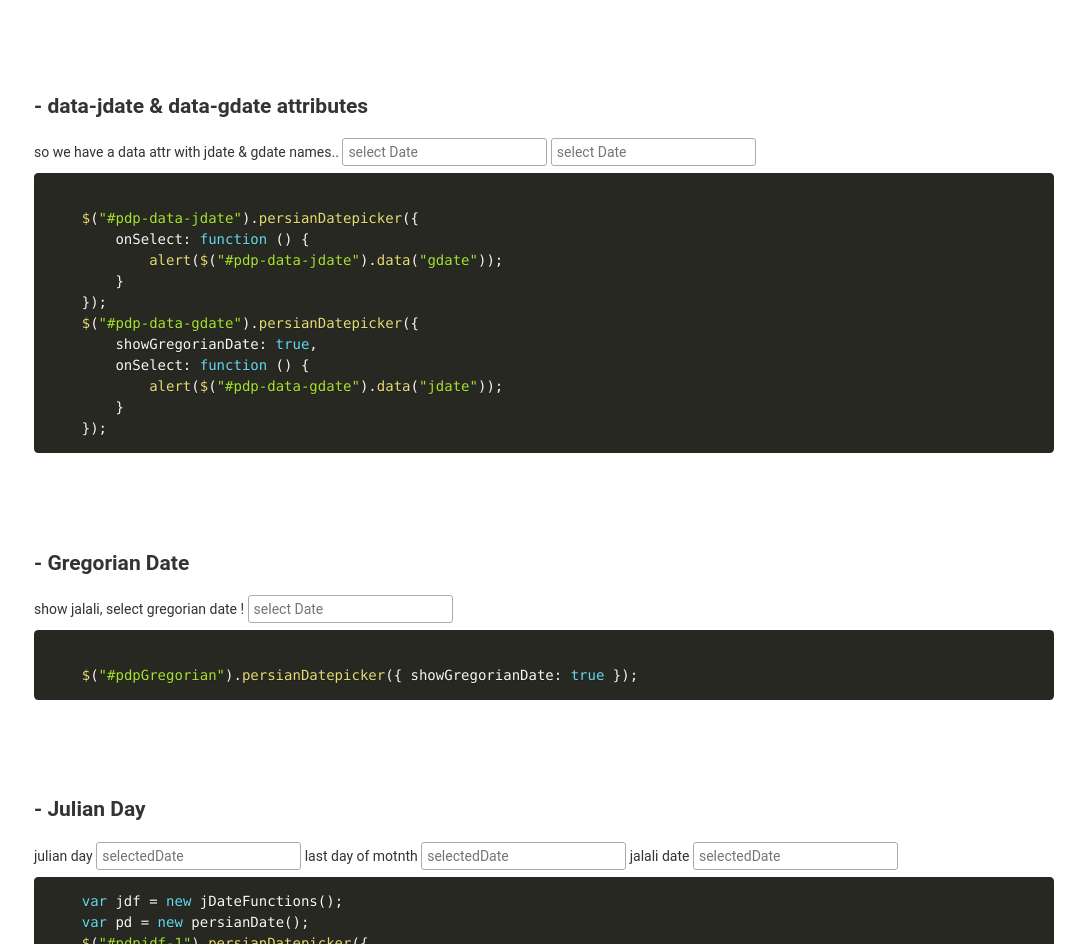
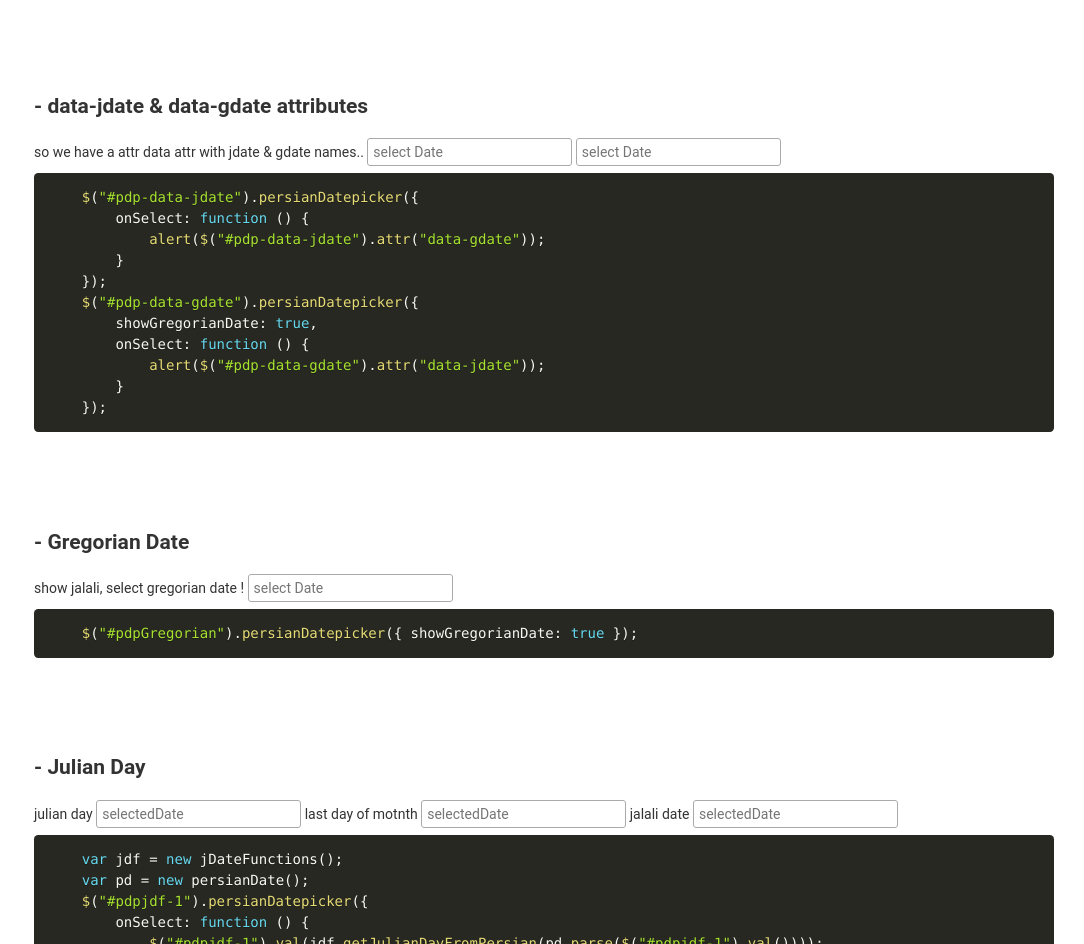
Before and after one commit to behzadi/persianDatepicker, a plain HTML site: page index.html in a window 1280 px wide. Shown: the part 3803-4747 px from the top of the page, without its empty margins (196-1280 px from the left). Drawn offline with Linux system fonts and the light colour scheme.

Commit message:
reform document

```diff
--- a/index.html
+++ b/index.html
@@ -307,20 +307,20 @@
 
         <section id="dataAttr">
             <h2> - data-jdate & data-gdate attributes</h2>
-            <label>so we have a data attr with jdate & gdate names..</label>
+            <label>so we have a attr data attr with jdate & gdate names..</label>
             <input type="text" id="pdp-data-jdate" placeholder="select Date" />
             <input type="text" id="pdp-data-gdate" placeholder="select Date" />
 
             <pre class="language-javascript"><code class="language-javascript">
     $("#pdp-data-jdate").persianDatepicker({
         onSelect: function () {
-            alert($("#pdp-data-jdate").data("gdate"));
+            alert($("#pdp-data-jdate").attr("data-gdate"));
         }
     });
     $("#pdp-data-gdate").persianDatepicker({
         showGregorianDate: true,
         onSelect: function () {
-            alert($("#pdp-data-gdate").data("jdate"));
+            alert($("#pdp-data-gdate").attr("data-jdate"));
         }
     });
 </code></pre>
@@ -492,13 +492,13 @@
             //jdate & gdate attributes
             $("#pdp-data-jdate").persianDatepicker({
                 onSelect: function () {
-                    alert($("#pdp-data-jdate").data("gdate"));
+                    alert($("#pdp-data-jdate").attr("data-gdate"));
                 }
             });
             $("#pdp-data-gdate").persianDatepicker({
                 showGregorianDate: true,
                 onSelect: function () {
-                    alert($("#pdp-data-gdate").data("jdate"));
+                    alert($("#pdp-data-gdate").attr("data-jdate"));
                 }
             });
 
```
